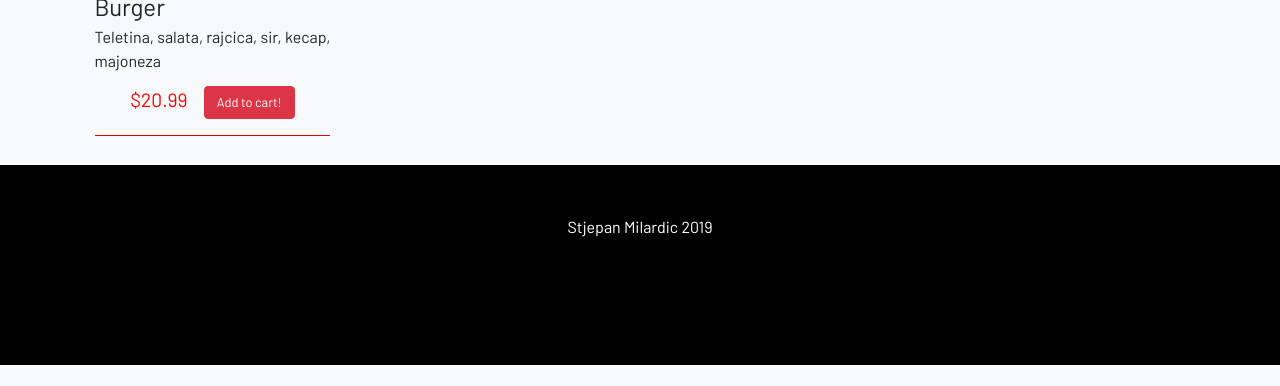
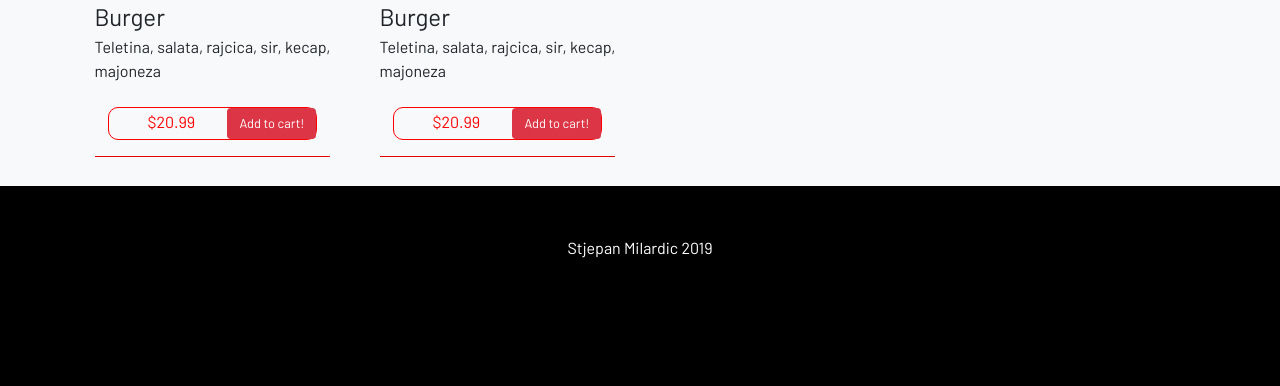
Before and after one commit to yellowdogfunny/test, a PHP site: page /foodmenu.php in a window 1280 px wide. Shown: the part 869-1255 px from the top of the page. Before the commit the page ends 1234 px from the top, so only its background shows below. Run offline with PHP 8.4, Linux system fonts and the light colour scheme; some libraries are stand-ins or nearby versions.

Commit message:
Minor visual improvements

```diff
--- a/foodmenu.php
+++ b/foodmenu.php
@@ -46,8 +46,8 @@
       <h2>All</h2>
     </div>
     <div class="row fnsContainer1 fnsContainer2">
-      <div class="col-12 col-sm-6 col-md-4 col-lg-3 foodContainer food">
 
+      <div class="col-6 col-sm-6 col-md-4 col-lg-3 foodContainer food">
         <img src="images/img1.jpg" class="img-responsive img-thumbnail" alt="">
         <div class="fmFoodName">
           Burger
@@ -55,6 +55,7 @@
         <div class="fmFoodDesc">
           Teletina, salata, rajcica, sir, kecap, majoneza
         </div>
+        <br />
         <div class="fmFoodPrice">
           <span class="itemPrice3">$20.99</span>
           <button class="addBtn3 btn btn-danger">Add to cart!</button>
@@ -62,7 +63,7 @@
         <hr width="90%" color="red"/>
       </div>
 
-      <div class="col-12 col-sm-6 col-md-4 col-lg-3 foodContainer food">
+      <div class="col-6 col-sm-6 col-md-4 col-lg-3 foodContainer food">
         <img src="images/img1.jpg" class="img-responsive img-thumbnail" alt="">
         <div class="fmFoodName">
           Burger
@@ -70,6 +71,7 @@
         <div class="fmFoodDesc">
           Teletina, salata, rajcica, sir, kecap, majoneza
         </div>
+        <br />
         <div class="fmFoodPrice">
           <span class="itemPrice3">$20.99</span>
           <button class="addBtn3 btn btn-danger">Add to cart!</button>
@@ -77,7 +79,7 @@
         <hr width="90%" color="red"/>
       </div>
 
-      <div class="col-12 col-sm-6 col-md-4 col-lg-3 foodContainer food">
+      <div class="col-6 col-sm-6 col-md-4 col-lg-3 foodContainer food">
         <img src="images/img1.jpg" class="img-responsive img-thumbnail" alt="">
         <div class="fmFoodName">
           Burger
@@ -85,6 +87,7 @@
         <div class="fmFoodDesc">
           Teletina, salata, rajcica, sir, kecap, majoneza
         </div>
+        <br />
         <div class="fmFoodPrice">
           <span class="itemPrice3">$20.99</span>
           <button class="addBtn3 btn btn-danger">Add to cart!</button>
@@ -92,7 +95,7 @@
         <hr width="90%" color="red"/>
       </div>
 
-      <div class="col-12 col-sm-6 col-md-4 col-lg-3 foodContainer food">
+      <div class="col-6 col-sm-6 col-md-4 col-lg-3 foodContainer food">
         <img src="images/img1.jpg" class="img-responsive img-thumbnail" alt="">
         <div class="fmFoodName">
           Burger
@@ -100,6 +103,7 @@
         <div class="fmFoodDesc">
           Teletina, salata, rajcica, sir, kecap, majoneza
         </div>
+        <br />
         <div class="fmFoodPrice">
           <span class="itemPrice3">$20.99</span>
           <button class="addBtn3 btn btn-danger">Add to cart!</button>
@@ -107,7 +111,7 @@
         <hr width="90%" color="red"/>
       </div>
 
-      <div class="col-12 col-sm-6 col-md-4 col-lg-3 foodContainer food">
+      <div class="col-6 col-sm-6 col-md-4 col-lg-3 foodContainer food">
         <img src="images/img1.jpg" class="img-responsive img-thumbnail" alt="">
         <div class="fmFoodName">
           Burger
@@ -115,6 +119,7 @@
         <div class="fmFoodDesc">
           Teletina, salata, rajcica, sir, kecap, majoneza
         </div>
+        <br />
         <div class="fmFoodPrice">
           <span class="itemPrice3">$20.99</span>
           <button class="addBtn3 btn btn-danger">Add to cart!</button>
@@ -122,6 +127,21 @@
         <hr width="90%" color="red"/>
       </div>
 
+      <div class="col-6 col-sm-6 col-md-4 col-lg-3 foodContainer food">
+        <img src="images/img1.jpg" class="img-responsive img-thumbnail" alt="">
+        <div class="fmFoodName">
+          Burger
+        </div>
+        <div class="fmFoodDesc">
+          Teletina, salata, rajcica, sir, kecap, majoneza
+        </div>
+        <br />
+        <div class="fmFoodPrice">
+          <span class="itemPrice3">$20.99</span>
+          <button class="addBtn3 btn btn-danger">Add to cart!</button>
+        </div>
+        <hr width="90%" color="red"/>
+      </div>
     </div>
   </div>
 
--- a/style.css
+++ b/style.css
@@ -106,7 +106,7 @@
     -ms-transform: translateY(0%);
     transform: translateY(0%);
     width: 100%;
-    font-size: 1.5em;
+    font-size: 1em;
   }
 
   .
@@ -398,19 +398,26 @@
 }
 
 .fmFoodPrice{
-  text-align: center;
-  margin-top: 5%;
-  margin-bottom: 5%;
+  text-align: right;
+
+  border: 1px solid red;
+  border-radius: 10px;
+  position: relative;
+  width: 80%;
+  margin: auto;
 }
 
 .itemPrice3{
     color: red;
-    font-size: 1.2em;
+    font-size: 1em;
+    margin-right: 9%;
 }
 
 .addBtn3{
     font-size: 0.8em;
     margin-left: 5%;
+    border: none;
+    right: 0;
 }
 
 .header2.kaki{
@@ -433,4 +440,18 @@
     text-align: center;
     position: relative;
   }
+
+  .fmFoodPrice{
+    text-align: center;
+    padding-top: 2%;
+    padding-bottom: 2%;
+  }
+
+  .itemprice3{
+    margin-right: 0%;
+  }
+
+  .addBtn3{
+    margin-left: 0%;
+  }
 }
```
Also changed, not shown: index.html (+8 -4 lines).
